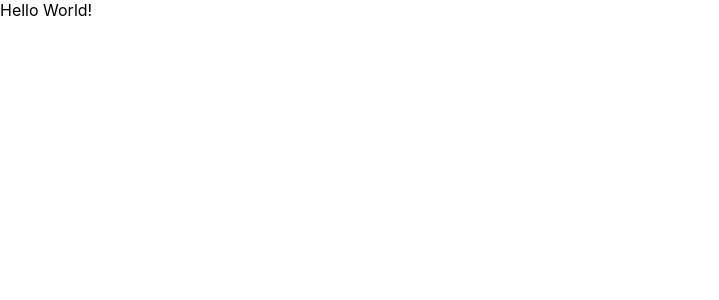
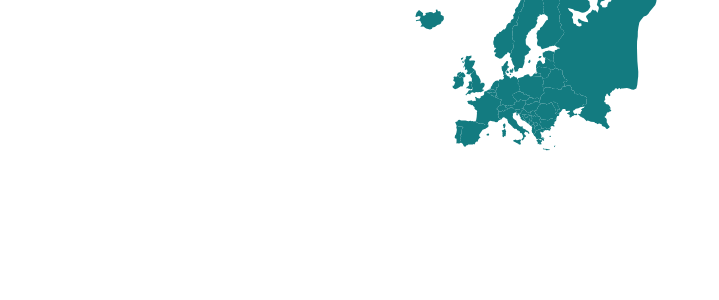
Before and after one commit to lenngri/infoVis, a React (Create React App) app: page / in a window 1280 px wide. Shown: the top 300 px of the page, without its empty margins (0-719 px from the left). Built offline with nearby package versions, Linux system fonts and the light colour scheme.

Commit message:
First basic Map with react

```diff
--- a/package.json
+++ b/package.json
@@ -6,9 +6,11 @@
     "@testing-library/jest-dom": "^5.16.1",
     "@testing-library/react": "^11.2.7",
     "@testing-library/user-event": "^12.8.3",
+    "d3": "^7.2.1",
     "react": "^17.0.2",
     "react-dom": "^17.0.2",
     "react-scripts": "4.0.3",
+    "topojson-client": "^3.1.0",
     "web-vitals": "^1.1.2"
   },
   "scripts": {
--- a/src/App.js
+++ b/src/App.js
@@ -1,12 +1,13 @@
 import React from 'react';
 import { Component } from 'react';
+import Colorpleth from './components/Colorpleth';
 
 class App extends Component {
   render(){
     return (
       <div className="App">
         <header className="App-header">
-          Hello World!
+          <Colorpleth />
         </header>
         <div>
         </div>
--- a/src/components/Colorpleth.js
+++ b/src/components/Colorpleth.js
@@ -1,11 +1,28 @@
-import React from 'react'
+import React from 'react';
+import { useMapData } from '../datatools/useMapData';
+import { geoPath, geoMercator} from 'd3';
+
+const width = 960;
+const height = 500;
+
+const projection = geoMercator();
+const path = geoPath(projection);
 
 const Colorpleth = () => {
+    const mapData = useMapData();
+    console.log(mapData)
+
+    if (!mapData) {
+        return <pre>Loading...</pre>;
+      }
+
     return (
-        <div>
-
-        </div>
-    )
+        <svg width={width} height={height}>
+            {mapData.map(feature => (
+                <path d={path(feature)} style={{ fill: '#137B80'}}/>
+            ))}
+        </svg>
+    );
 }
 
 export default Colorpleth
--- /dev/null
+++ b/src/datatools/useMapData.js
@@ -0,0 +1,20 @@
+import { useState, useEffect } from 'react';
+import { json } from 'd3';
+import { feature } from 'topojson-client';
+
+const jsonUrl = 'data/europe.json';
+
+export const useMapData = () => {
+  const [data, setData] = useState(null);
+  console.log('Hello from useData')
+
+  useEffect(() => {
+    json(jsonUrl).then(topology => {
+      const europe_countries = topology.objects.continent_Europe_subunits
+      const featureCollection = feature(topology, europe_countries).features;
+      setData(featureCollection);
+    });
+  }, []);
+
+  return data;
+};
```
Also changed, not shown: src/datatools/usePatentData.js (deleted, +0 -22 lines), public/data/50m.json (renamed from src/data/50m.json), public/data/eu.json (renamed from src/data/eu.json), public/data/europe.json (renamed from src/data/europe.json), public/data/patents_2008_by_country.json (renamed from src/data/patents_2008_by_country.json), public/data/patents_2008_by_country_name.json (renamed from src/data/patents_2008_by_country_name.json), public/data/patents_by_year_and_country_name.json (renamed from src/data/patents_by_year_and_country_name.json), public/data/population.json (renamed from src/data/population.json), 1 other file (tests, documents, lock files or other folders).
